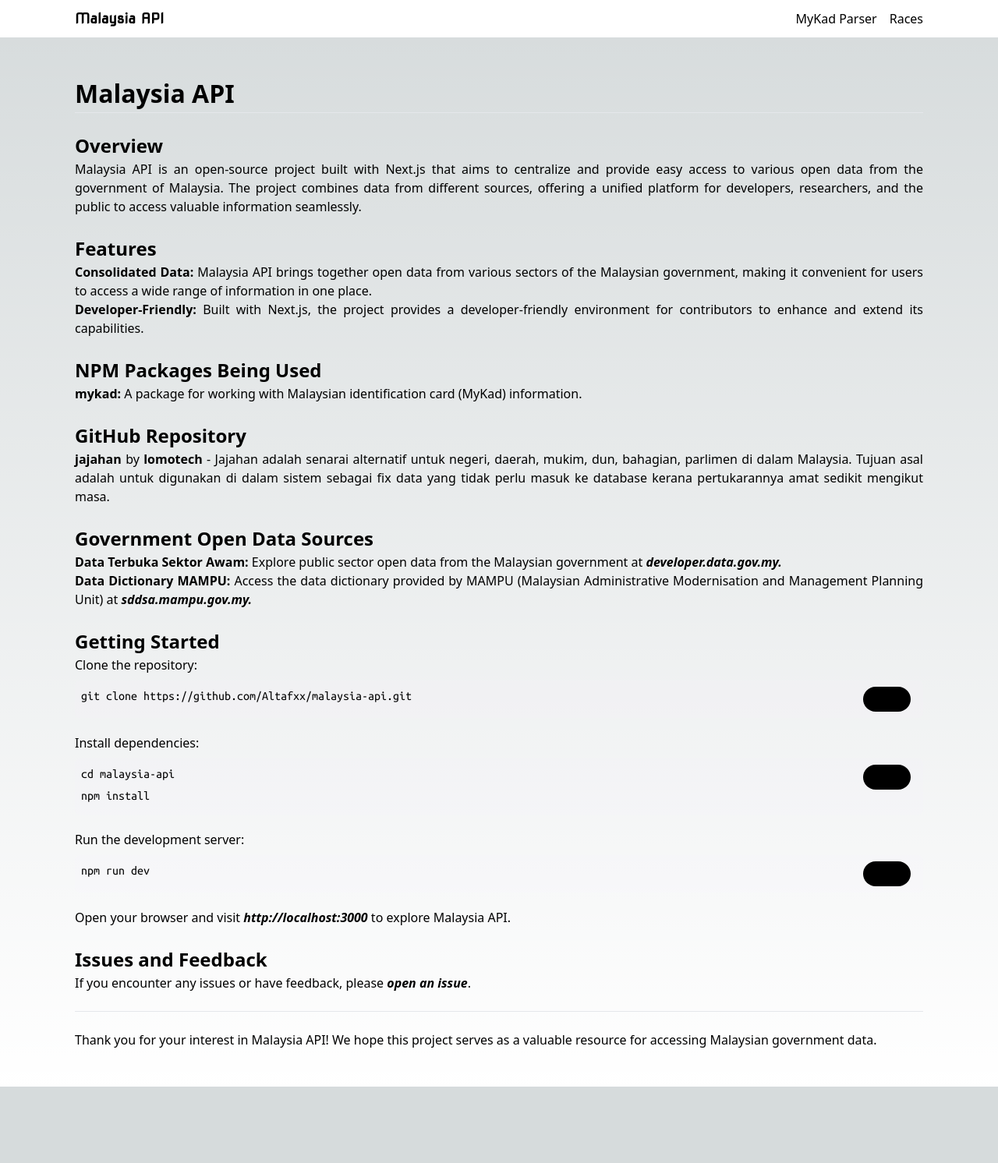
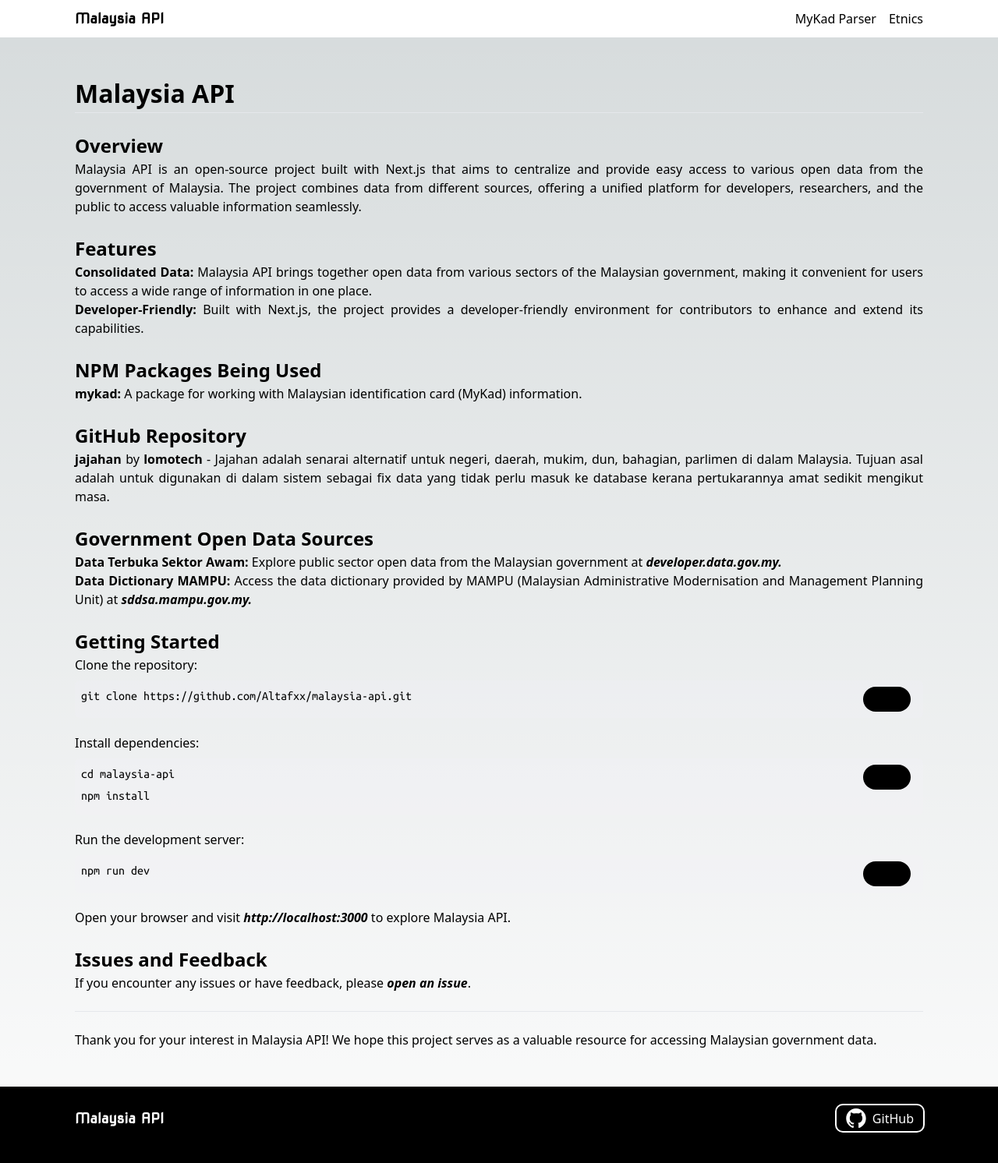
Before and after one commit to Altafxx/malaysia-api, a Next.js app: page / in a window 1280 px wide. Shown: the top 1492 px of the page at 78% size. Before the commit the page ends 1394 px from the top, so only its background shows below. Built offline with nearby package versions, Linux system fonts and the light colour scheme.

Commit message:
add: icons, footer, mobile menu

```diff
--- /dev/null
+++ b/src/app/components/footer.tsx
@@ -0,0 +1,57 @@
+import { Nova_Square } from 'next/font/google';
+
+const textFont = Nova_Square({
+    weight: '400',
+    subsets: ['latin'],
+});
+
+const github = <svg width="26" height="25" viewBox="0 0 98 96" xmlns="http://www.w3.org/2000/svg"><path fill-rule="evenodd" clip-rule="evenodd" d="M48.854 0C21.839 0 0 22 0 49.217c0 21.756 13.993 40.172 33.405 46.69 2.427.49 3.316-1.059 3.316-2.362 0-1.141-.08-5.052-.08-9.127-13.59 2.934-16.42-5.867-16.42-5.867-2.184-5.704-5.42-7.17-5.42-7.17-4.448-3.015.324-3.015.324-3.015 4.934.326 7.523 5.052 7.523 5.052 4.367 7.496 11.404 5.378 14.235 4.074.404-3.178 1.699-5.378 3.074-6.6-10.839-1.141-22.243-5.378-22.243-24.283 0-5.378 1.94-9.778 5.014-13.2-.485-1.222-2.184-6.275.486-13.038 0 0 4.125-1.304 13.426 5.052a46.97 46.97 0 0 1 12.214-1.63c4.125 0 8.33.571 12.213 1.63 9.302-6.356 13.427-5.052 13.427-5.052 2.67 6.763.97 11.816.485 13.038 3.155 3.422 5.015 7.822 5.015 13.2 0 18.905-11.404 23.06-22.324 24.283 1.78 1.548 3.316 4.481 3.316 9.126 0 6.6-.08 11.897-.08 13.526 0 1.304.89 2.853 3.316 2.364 19.412-6.52 33.405-24.935 33.405-46.691C97.707 22 75.788 0 48.854 0z" fill="#fff" /></svg>
+
+export default function Footer() {
+    return (
+        <footer className="min-w-max bg-black py-6 text-center ">
+            <div className="flex justify-between items-center px-8 md:px-12 xl:px-24 h-full">
+                <div className={`${textFont.className} text-lg text-white hover:text-purple-800`}>
+                    <b><a href='/'>Malaysia API</a></b>
+                </div>
+                <a href='https://github.com/Altafxx/malaysia-api' className='flex items-center text-white ml-4 px-3 py-1 outline outline-2 outline-white rounded-lg'>
+                    <div>
+                        {github}
+                    </div>
+                    <div className="ml-2">GitHub</div>
+                </a>
+            </div>
+            {/* <div className='flex justify-between text-start px-8 md:px-12 xl:px-24 mt-5'> */}
+            <div className='grid xl:grid-cols-6 lg:grid-cols-4 md:grid-cols-2 sm:md:grid-cols-1 text-start gap-4 px-8 md:px-12 xl:px-24 mt-5'>
+                <div>
+                    <h3>Realtime</h3>
+                    <ul>
+                        <li>KTMB</li>
+                        <li>MyBas Johor</li>
+                        <li>Rapid Bus KL</li>
+                        <li>Rapid Bus Kuantan</li>
+                        <li>Rapid Bus Penang</li>
+                    </ul>
+                </div>
+                <div>
+                    <h3>Tools</h3>
+                    <ul>
+                        <li>MyKad Parser</li>
+                    </ul>
+                </div>
+                <div>
+                    <h3>Generic</h3>
+                    <ul>
+                        <li>Ethnics</li>
+                    </ul>
+                </div>
+                <div>
+                    <h3>Generic</h3>
+                    <ul>
+                        <li>Ethnics</li>
+                    </ul>
+                </div>
+            </div>
+        </footer>
+    );
+}
--- a/src/app/components/navbar.tsx
+++ b/src/app/components/navbar.tsx
@@ -1,3 +1,5 @@
+"use client"
+import { useState } from 'react';
 import { Nova_Square } from 'next/font/google';
 
 const textFont = Nova_Square({
@@ -5,17 +7,68 @@
     subsets: ['latin'],
 });
 
+const menu = <svg width="26" height="25" viewBox="0 0 512 512" xmlns="http://www.w3.org/2000/svg" id="Capa_1" x="0px" y="0px">
+    <g>
+        <path d="M480,224H32c-17.673,0-32,14.327-32,32s14.327,32,32,32h448c17.673,0,32-14.327,32-32S497.673,224,480,224z" />
+        <path d="M32,138.667h448c17.673,0,32-14.327,32-32s-14.327-32-32-32H32c-17.673,0-32,14.327-32,32S14.327,138.667,32,138.667z" />
+        <path d="M480,373.333H32c-17.673,0-32,14.327-32,32s14.327,32,32,32h448c17.673,0,32-14.327,32-32S497.673,373.333,480,373.333z" />
+    </g>
+</svg>
+
+const cross = <svg width="35" height="35" viewBox="0 0 24 24" xmlns="http://www.w3.org/2000/svg" id="Bold"><path d="M14.121,12,18,8.117A1.5,1.5,0,0,0,15.883,6L12,9.879,8.11,5.988A1.5,1.5,0,1,0,5.988,8.11L9.879,12,6,15.882A1.5,1.5,0,1,0,8.118,18L12,14.121,15.878,18A1.5,1.5,0,0,0,18,15.878Z" /></svg>
+
 export default function Navbar() {
+    const [isMenuOpen, setIsMenuOpen] = useState(false);
+
+    const toggleMenu = () => {
+        setIsMenuOpen(!isMenuOpen);
+    };
+
     return (
         <header className="min-w-max bg-white h-12 text-center">
             <div className="flex justify-between items-center px-8 md:px-12 xl:px-24 h-full">
                 <div className={`${textFont.className} text-black text-lg hover:text-purple-800`}>
                     <b><a href='/'>Malaysia API</a></b>
                 </div>
-                <div className="text-black ml-4">
+                <div className='sm:invisible text-black cursor-pointer' onClick={toggleMenu}>
+                    {menu}
+                </div>
+                <div className={`hidden sm:block text-black ml-4 ${isMenuOpen ? 'hidden' : 'block'}`}>
                     <a href='/api/mykad-checker?id=451214-03-6557' className='hover:font-bold'>MyKad Parser</a>
-                    <a href='/api/races' className='ml-4 hover:font-bold'>Races</a>
+                    <a href='/api/races' className='ml-4 hover:font-bold'>Etnics</a>
                 </div>
+                {isMenuOpen && (
+                    <div className="sm:hidden text-black absolute top-0 left-0 right-0 bottom-0 bg-white z-10">
+                        <div className='grid grid-cols-1 gap-6 mt-12 '>
+                            <div>
+                                <h3>Realtime</h3>
+                                <ul>
+                                    <li><a href='/api/public-transports/realtime/ktmb' className='block hover:font-bold'>KTMB</a></li>
+                                    <li><a href='/api/public-transports/realtime/mybas-johor' className='block hover:font-bold'>MyBas Johor</a></li>
+                                    <li><a href='/api/public-transports/realtime/rapid-bus-kl' className='block hover:font-bold'>Rapid Bus KL</a></li>
+                                    <li><a href='/api/public-transports/realtime/rapid-bus-kuantan' className='block hover:font-bold'>Rapid Bus Kuantan</a></li>
+                                    <li><a href='/api/public-transports/realtime/rapid-bus-penang' className='block hover:font-bold'>Rapid Bus Penang</a></li>
+                                </ul>
+                            </div>
+                            <div>
+                                <h3>Tools</h3>
+                                <ul>
+                                    <li><a href='/api/mykad-checker?id=451214-03-6557' className='block hover:font-bold'>MyKad Parser</a></li>
+                                </ul>
+                            </div>
+                            <div>
+                                <h3>Generic</h3>
+                                <ul>
+                                    <li><a href='/api/races' className='block hover:font-bold'>Etnics</a></li>
+                                </ul>
+                            </div>
+                        </div>
+                        <div className="absolute top-2 right-7 cursor-pointer" onClick={toggleMenu}>
+                            {cross}
+                        </div>
+                    </div>
+
+                )}
             </div>
         </header>
     );
--- a/src/app/layout.tsx
+++ b/src/app/layout.tsx
@@ -2,6 +2,7 @@
 import { Analytics } from '@vercel/analytics/react'
 import { SpeedInsights } from "@vercel/speed-insights/next"
 import Navbar from './components/navbar'
+import Footer from './components/footer'
 import './globals.css'
 
 export const metadata: Metadata = {
@@ -37,6 +38,7 @@
         </main>
         <Analytics />
         <SpeedInsights />
+        <Footer />
       </body>
     </html>
   )
```
